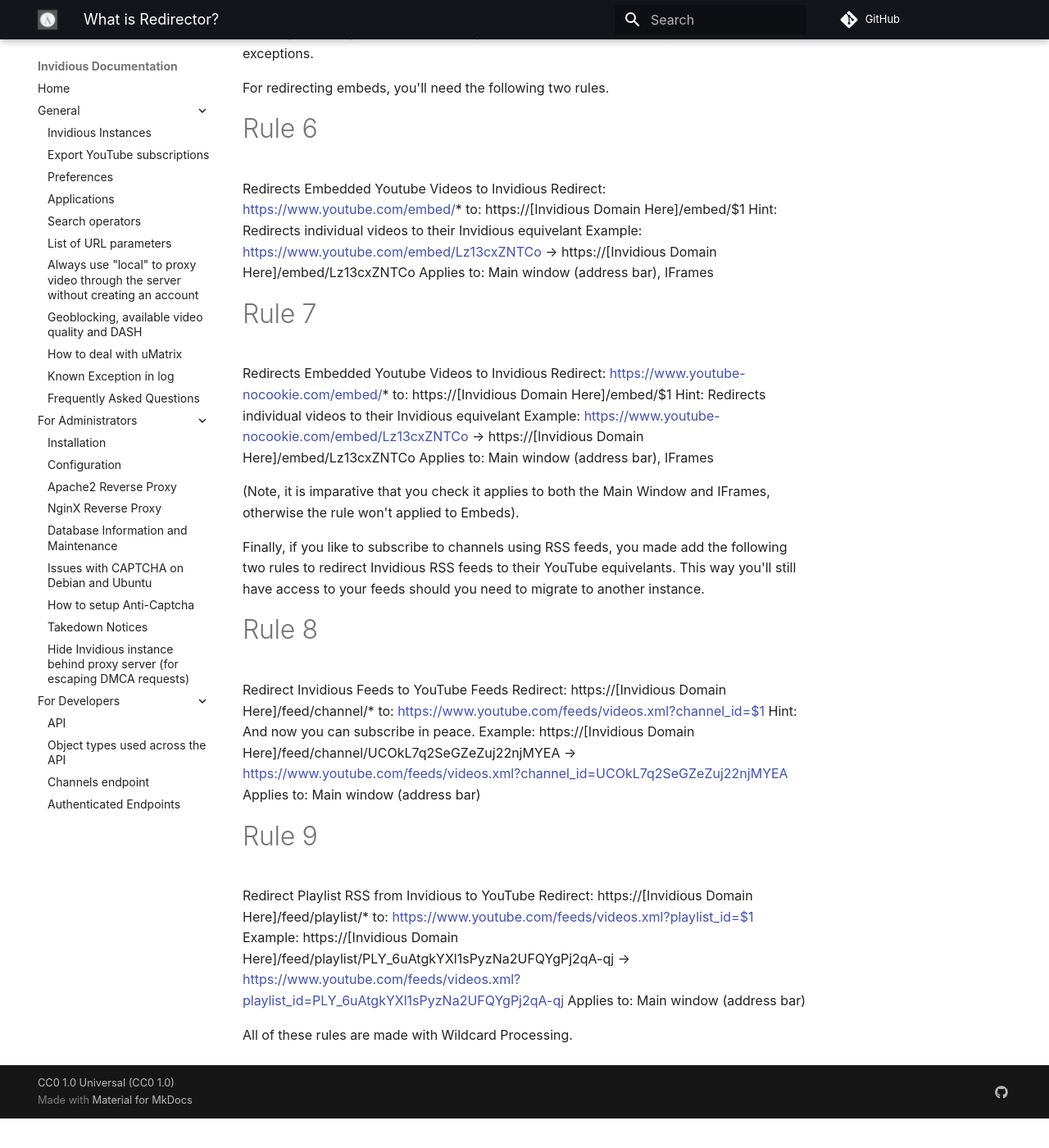
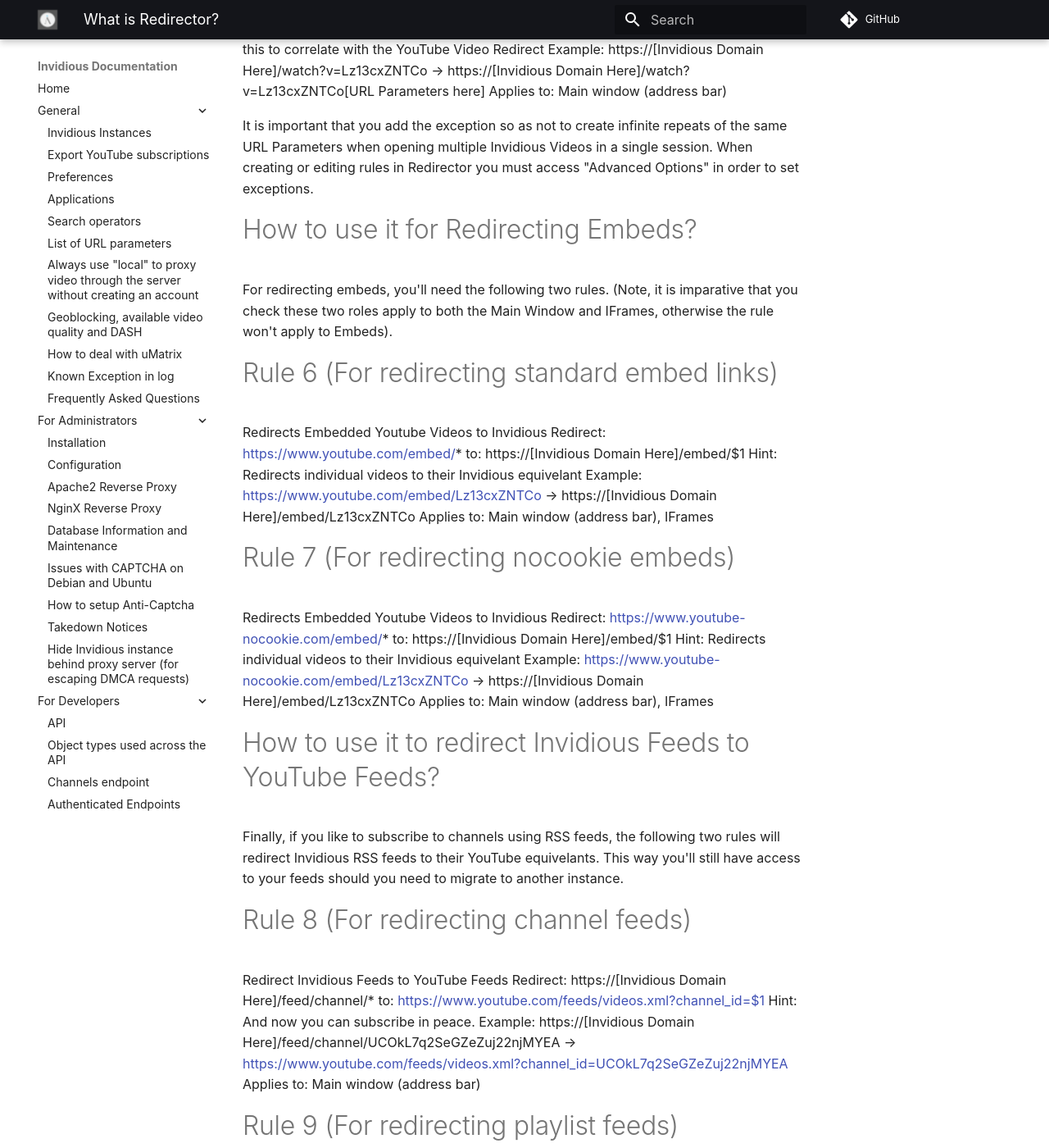
Before and after one commit to iv-org/documentation, an MkDocs documentation site: the page built from docs/redirector-setup.md, in a window 1280 px wide and 1400 px high, scrolled down 2075 px. Shown: the whole window at 82% size. Built offline with MkDocs 1.6.1 and Material for MkDocs 9.7.7, drawn with Linux system fonts in a browser that asks for light colours; comment, search, counter and statistics services are not loaded; before the commit the page ends 3439 px from its top, so only the background shows below that; some of the changed text lies outside the part shown.

Commit message:
Updated Redirector Setup for clarity and consistency.
Updated with clearer language and more consistent formatting.

```diff
--- a/docs/redirector-setup.md
+++ b/docs/redirector-setup.md
@@ -4,11 +4,13 @@
 
 Get Redirector: [Firefox](https://addons.mozilla.org/en-US/firefox/addon/redirector/) — [Chromium-based](https://chrome.google.com/webstore/detail/redirector/ocgpenflpmgnfapjedencafcfakcekcd) — [GitHub](https://github.com/einaregilsson/Redirector)
 
+All of these rules are made with Wildcard Processing.
+
 # How to use it for Invidious Redirects?
 
 For basic redirects, you will need the following rules set up.
 
-# Rule 1
+# Rule 1 (Redirect Video URLs)
 
 Redirects Youtube Videos to Invidious
 Redirect: https://*.youtube.com/watch?*v=*
@@ -32,7 +34,7 @@
 Applies to: Main window (address bar)
 
 
-# Rule 4
+# Rule 4 (Redirects the YouTube Domain itself, IE: channel pages and the homepage)
 
 Redirects Youtube to Invidous
 Redirect: https://*.youtube.com/*
@@ -40,6 +42,7 @@
 Example: https://www.youtube.com/channel/UCOkL7q2SeGZeZuj22njMYEA → https://[Invidious Domain Here]/channel/UCOkL7q2SeGZeZuj22njMYEA
 Applies to: Main window (address bar)
 
+# How to use it for Invidious URL Parameters?
 
 If you would like to use URL Parameters in your redirects (see https://github.com/cloudrac3r/invidious-documentation/blob/master/List-of-URL-parameters.md), you will need to manually add them to Rule 1, (https://[Invidious Domain Here]/watch?v=$1[URL Parameters here] in place of https://[Invidious Domain Here]/watch?v=$1.
 
@@ -47,7 +50,7 @@
 
 Should you choose to use URL Parameters, I would reccomend adding the following rule to both ensure all invidious videos load with your preference, and to ensure that unnecesary parameters are not added when already applied.
 
-# Rule 5
+# Rule 5 (Redirects Invidious Video URLs with parameters)
 
 Redirects Invidious Videos with URL Parameters
 Redirect: https://[Invidious Domain Here]/watch?v=*
@@ -59,9 +62,11 @@
 
 It is important that you add the exception so as not to create infinite repeats of the same URL Parameters when opening multiple Invidious Videos in a single session. When creating or editing rules in Redirector you must access "Advanced Options" in order to set exceptions.
 
-For redirecting embeds, you'll need the following two rules.
+# How to use it for Redirecting Embeds?
 
-# Rule 6
+For redirecting embeds, you'll need the following two rules. (Note, it is imparative that you check these two roles apply to both the Main Window and IFrames, otherwise the rule won't apply to Embeds).
+
+# Rule 6 (For redirecting standard embed links)
 
 Redirects Embedded Youtube Videos to Invidious
 Redirect: https://www.youtube.com/embed/*
@@ -70,7 +75,7 @@
 Example: https://www.youtube.com/embed/Lz13cxZNTCo → https://[Invidious Domain Here]/embed/Lz13cxZNTCo
 Applies to: Main window (address bar), IFrames
 
-# Rule 7
+# Rule 7 (For redirecting nocookie embeds)
 
 Redirects Embedded Youtube Videos to Invidious
 Redirect: https://www.youtube-nocookie.com/embed/*
@@ -79,12 +84,13 @@
 Example: https://www.youtube-nocookie.com/embed/Lz13cxZNTCo → https://[Invidious Domain Here]/embed/Lz13cxZNTCo
 Applies to: Main window (address bar), IFrames
 
-(Note, it is imparative that you check it applies to both the Main Window and IFrames, otherwise the rule won't applied to Embeds).
 
 
-Finally, if you like to subscribe to channels using RSS feeds, you made add the following two rules to redirect Invidious RSS feeds to their YouTube equivelants. This way you'll still have access to your feeds should you need to migrate to another instance.
+# How to use it to redirect Invidious Feeds to YouTube Feeds?
 
-# Rule 8
+Finally, if you like to subscribe to channels using RSS feeds, the following two rules will redirect Invidious RSS feeds to their YouTube equivelants. This way you'll still have access to your feeds should you need to migrate to another instance.
+
+# Rule 8 (For redirecting channel feeds)
 
 Redirect Invidious Feeds to YouTube Feeds
 Redirect: https://[Invidious Domain Here]/feed/channel/*
@@ -93,12 +99,10 @@
 Example: https://[Invidious Domain Here]/feed/channel/UCOkL7q2SeGZeZuj22njMYEA → https://www.youtube.com/feeds/videos.xml?channel_id=UCOkL7q2SeGZeZuj22njMYEA
 Applies to: Main window (address bar)
 
-#Rule 9
+# Rule 9 (For redirecting playlist feeds)
 
 Redirect Playlist RSS from Invidious to YouTube
 Redirect: https://[Invidious Domain Here]/feed/playlist/*
 to: https://www.youtube.com/feeds/videos.xml?playlist_id=$1
 Example: https://[Invidious Domain Here]/feed/playlist/PLY_6uAtgkYXl1sPyzNa2UFQYgPj2qA-qj → https://www.youtube.com/feeds/videos.xml?playlist_id=PLY_6uAtgkYXl1sPyzNa2UFQYgPj2qA-qj
 Applies to: Main window (address bar)
-
-All of these rules are made with Wildcard Processing.
```
Also changed, not shown: other parts of docs/redirector-setup.md (+2 -2 lines).
